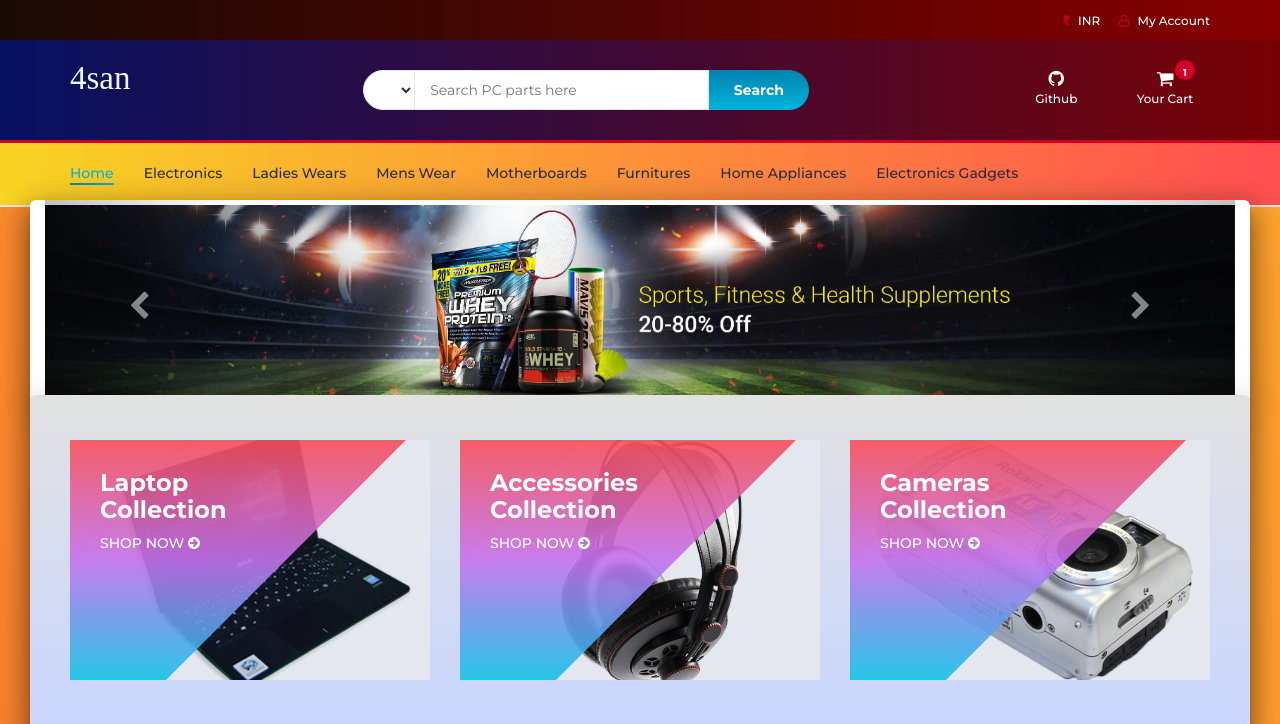
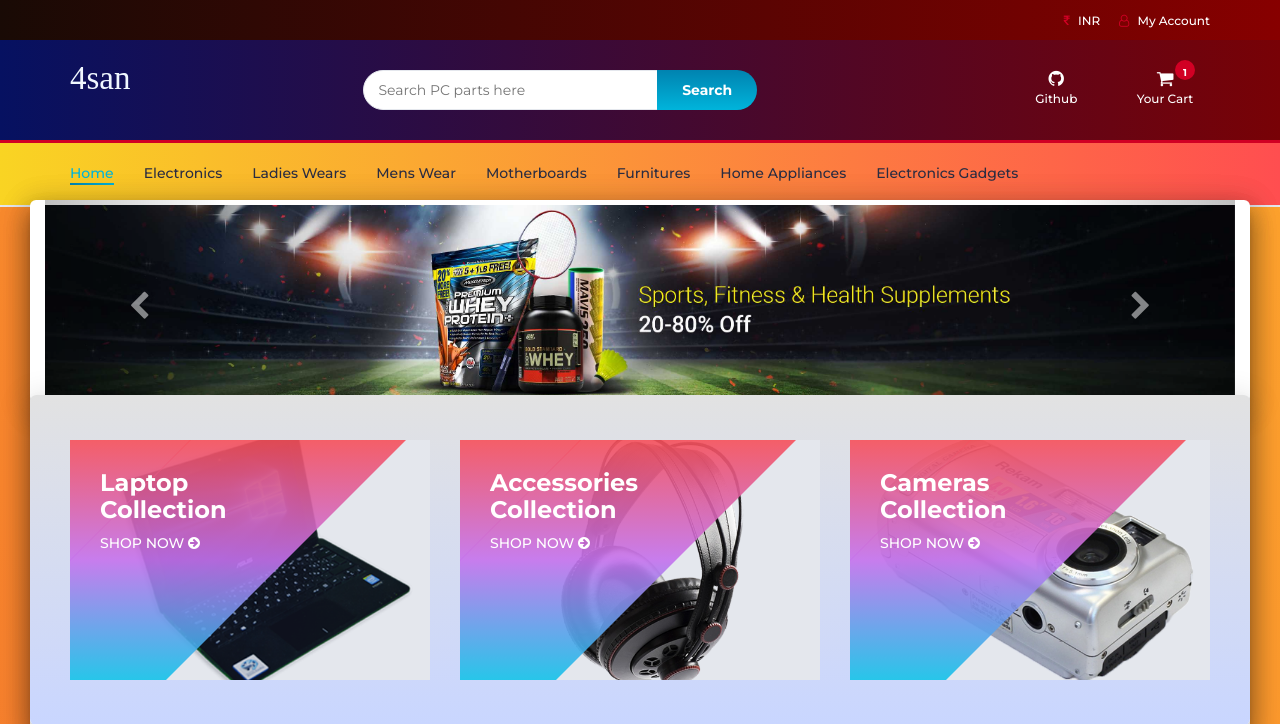
Before and after one commit to TanushKrashak/PC_E-Commerce_Website, a PHP site: page /myfiles/ in a window 1280 px wide. Shown: the top 724 px of the page. Run offline with PHP 8.4, Linux system fonts and the light colour scheme; data comes from the database, SQL or seed files in the repository; lists and menus that the app fills with data are empty; some libraries are stand-ins or nearby versions.

Commit message:
Fixed search bar

```diff
--- a/css/style.css
+++ b/css/style.css
@@ -162,6 +162,7 @@ ul, ol {
 
 .input {
   height: 40px;
+  border-radius: 40px 0px 0px 40px;
   padding: 0px 15px;
   border: 1px solid #E4E7ED;
   background-color: #FFF;
--- a/header.php
+++ b/header.php
@@ -190,9 +190,6 @@ session_start();
 						<div class="col-md-6">
 							<div class="header-search">
 								<form>
-									<select class="input-select">
-
-									</select>
 									<input class="input" id="search" type="text" placeholder="Search PC parts here">
 									<button type="submit" id="search_btn" class="search-btn">Search</button>
 								</form>
```
